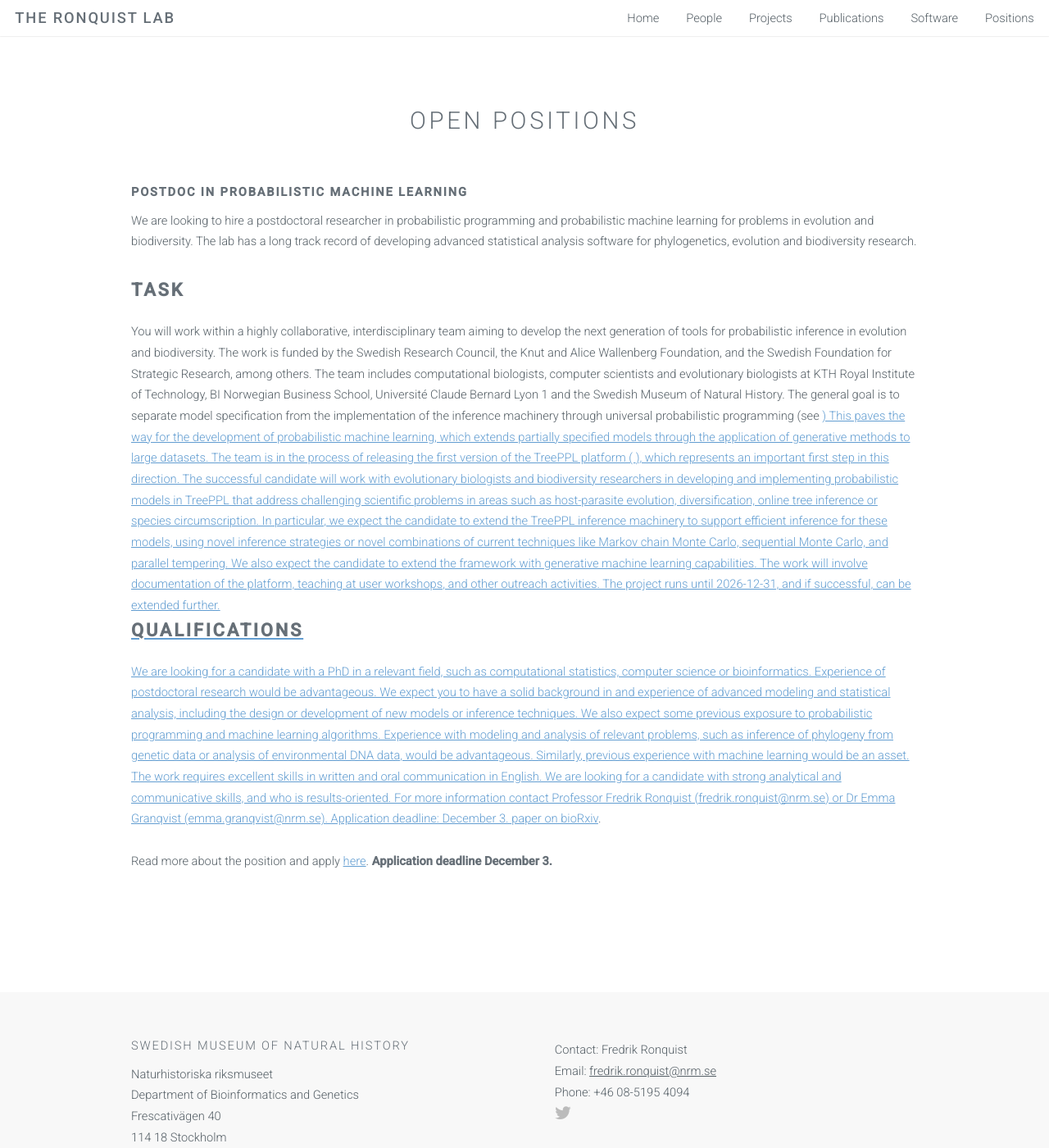
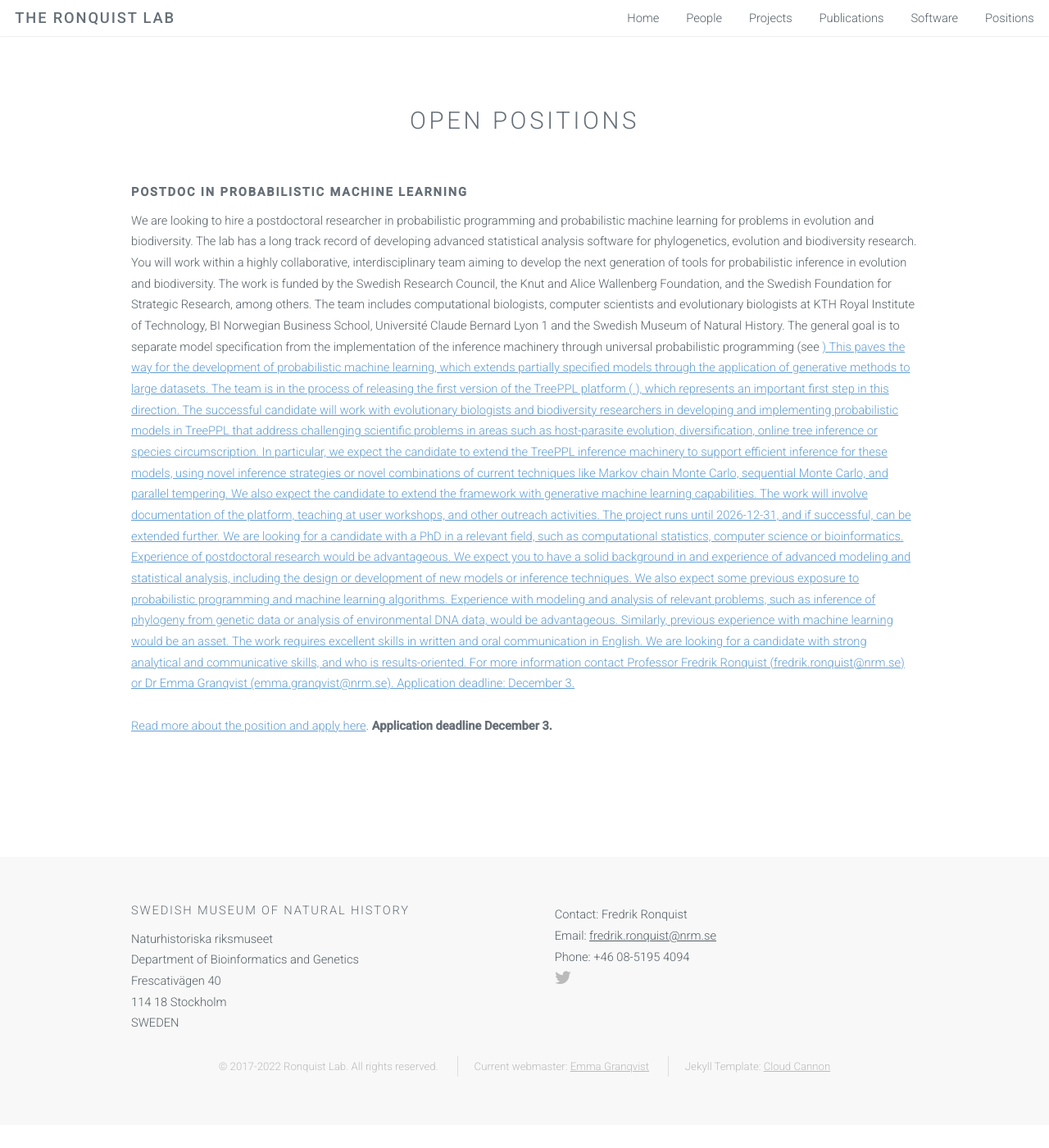
Before and after one commit to ronquistlab/ronquistlab.github.io, a Jekyll site: the page built from positions.html, in a window 1280 px wide and 1400 px high, scrolled down 418 px. Shown: the whole window at 82% size. Built offline with Jekyll 4.4.1, drawn with Linux system fonts in a browser that asks for light colours; after the commit the page ends 1790 px from its top, so only the background shows below that.

Commit message:
Update positions.html

```diff
--- a/positions.html
+++ b/positions.html
@@ -20,7 +20,6 @@ layout: default
 	The lab has a long track record of developing advanced statistical analysis software for phylogenetics, evolution and biodiversity research.
 
 
-<h2><strong>Task</strong></h2>
 You will work within a highly collaborative, interdisciplinary team aiming to develop the next generation of tools for probabilistic inference in evolution and biodiversity.
 		The work is funded by the Swedish Research Council, the Knut and Alice Wallenberg Foundation, and the Swedish Foundation for Strategic Research, among others.
 		The team includes computational biologists, computer scientists and evolutionary biologists at KTH Royal Institute of Technology, BI Norwegian Business School, Université Claude Bernard Lyon 1 and the Swedish Museum of Natural History.
@@ -28,15 +27,12 @@ You will work within a highly collaborative, interdisciplinary team aiming to de
 		This paves the way for the development of probabilistic machine learning, which extends partially specified models through the application of generative methods to large datasets.
 		The team is in the process of releasing the first version of the TreePPL platform  ( <a href="https://treeppl.org"> ), which represents an important first step in this direction. The successful candidate will work with evolutionary biologists and biodiversity researchers in developing and implementing probabilistic models in TreePPL that address challenging scientific problems in areas such as host-parasite evolution, diversification, online tree inference or species circumscription. In particular, we expect the candidate to extend the TreePPL inference machinery to support efficient inference for these models, using novel inference strategies or novel combinations of current techniques like Markov chain Monte Carlo, sequential Monte Carlo, and parallel tempering. We also expect the candidate to extend the framework with generative machine learning capabilities. The work will involve documentation of the platform, teaching at user workshops, and other outreach activities. The project runs until 2026-12-31, and if successful, can be extended further.
 
-<h2><strong>Qualifications</strong></h2>
 We are looking for a candidate with a PhD in a relevant field, such as computational statistics, computer science or bioinformatics. Experience of postdoctoral research would be advantageous. We expect you to have a solid background in and experience of advanced modeling and statistical analysis, including the design or development of new models or inference techniques. We also expect some previous exposure to probabilistic programming and machine learning algorithms. Experience with modeling and analysis of relevant problems, such as inference of phylogeny from genetic data or analysis of environmental DNA data, would be advantageous. Similarly, previous experience with machine learning would be an asset. The work requires excellent skills in written and oral communication in English.
 We are looking for a candidate with strong analytical and communicative skills, and who is results-oriented.
 
 For more information contact Professor Fredrik Ronquist (fredrik.ronquist@nrm.se) or Dr Emma Granqvist (emma.granqvist@nrm.se).
 
 Application deadline: December 3.
-
-		<a href="https://doi.org/10.1101/2020.06.16.154443">paper on bioRxiv</a>.
 
 	    <br /><br />
 
```
